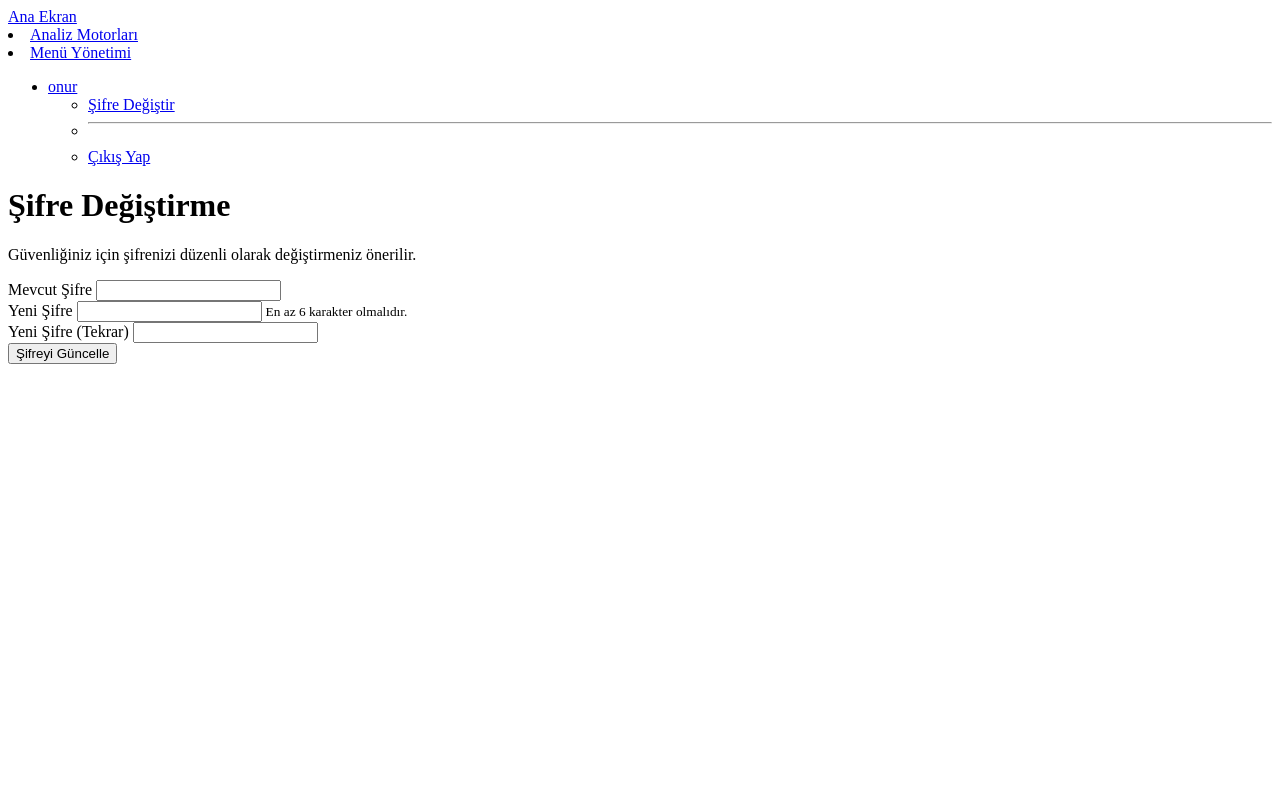
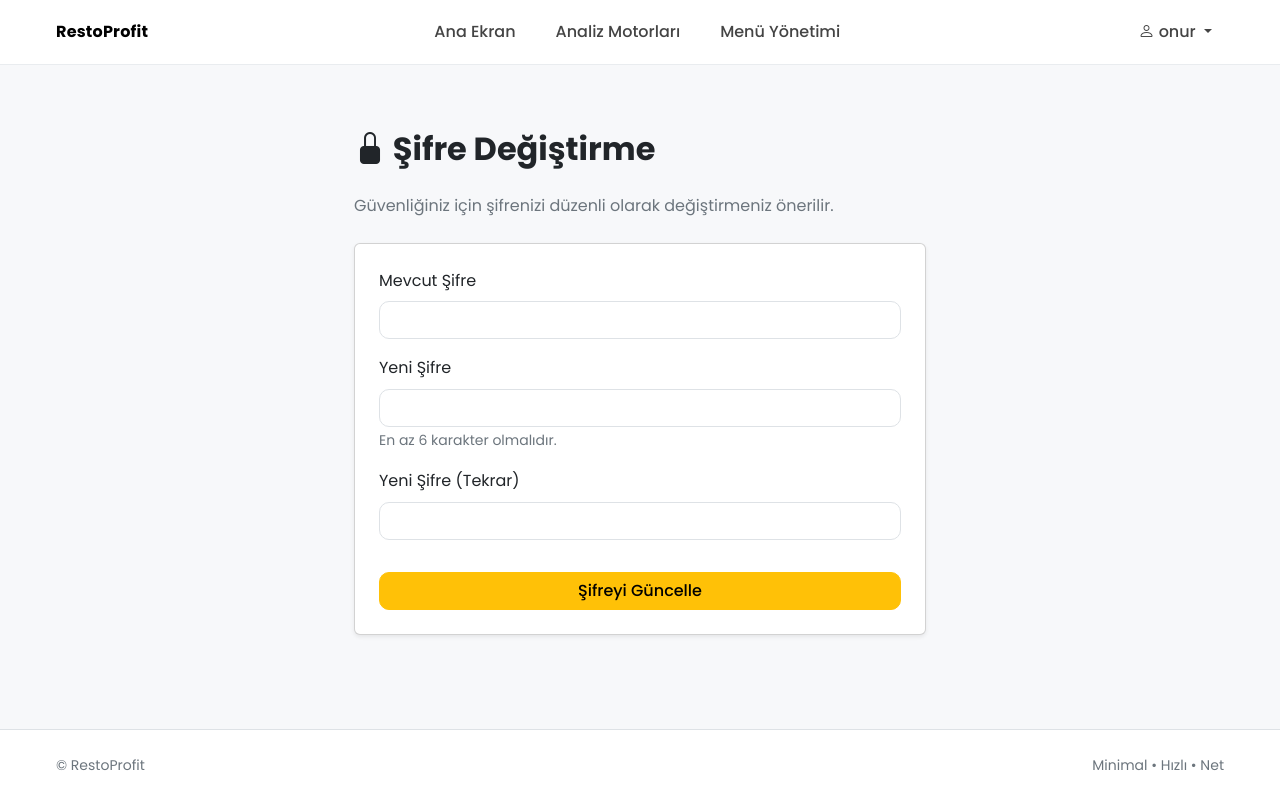
Before and after one commit to onurturkben/restoprofit, a Flask app: page /change-password in a window 1280 px wide. Run offline with Flask 3, Linux system fonts and the light colour scheme; the first user in the database is signed in; some libraries are stand-ins or nearby versions.

Commit message:
Update base.html

```diff
--- a/templates/base.html
+++ b/templates/base.html
@@ -1,64 +1,121 @@
 <!doctype html>
-<a class="nav-link {% if request.endpoint == 'dashboard' %}active{% endif %}" href="{{ url_for('dashboard') }}" {% if request.endpoint == 'dashboard' %}aria-current="page"{% endif %}>
-<i class="bi bi-house-door"></i> Ana Ekran
+<html lang="tr">
+<head>
+  <meta charset="utf-8">
+  <meta name="viewport" content="width=device-width, initial-scale=1">
+
+  <!-- Bootstrap -->
+  <link href="https://cdn.jsdelivr.net/npm/bootstrap@5.3.3/dist/css/bootstrap.min.css" rel="stylesheet">
+
+  <!-- Icons (yalın kullanacağız) -->
+  <link rel="stylesheet" href="https://cdn.jsdelivr.net/npm/bootstrap-icons@1.11.3/font/bootstrap-icons.min.css">
+
+  <!-- Poppins (Avenir alternatifi) -->
+  <link rel="preconnect" href="https://fonts.googleapis.com">
+  <link rel="preconnect" href="https://fonts.gstatic.com" crossorigin>
+  <link href="https://fonts.googleapis.com/css2?family=Poppins:wght@300;400;500;700&display=swap" rel="stylesheet">
+
+  <title>{{ title|default('RestoProfit') }} • RestoProfit</title>
+
+  <style>
+    :root{
+      /* 8px spacing system */
+      --s-1:8px; --s-2:16px; --s-3:24px; --s-4:32px; --s-5:48px; --s-6:64px;
+      /* renkler (minimal) */
+      --bg:#f7f8fa; --card:#ffffff; --text:#212529; --muted:#6c757d;
+      --line:#e9ecef; --brand:#0d0f12; --accent:#111827;
+    }
+    html,body{height:100%;}
+    body{
+      font-family:'Poppins',system-ui,-apple-system,Segoe UI,Roboto,Helvetica,Arial,sans-serif;
+      background:var(--bg); color:var(--text); line-height:1.6;
+    }
+    .rp-container{max-width:1200px; margin-inline:auto; padding-inline:var(--s-2);}
+    .rp-navbar{
+      background:#fff; border-bottom:1px solid var(--line);
+    }
+    .rp-navlink{color:#444; font-weight:500; padding:.5rem .75rem; border-radius:.5rem;}
+    .rp-navlink.active,.rp-navlink:hover{color:#000; background:rgba(0,0,0,.04);}
+    .rp-brand{font-weight:700; color:#000; letter-spacing:.2px;}
+    .rp-main{padding-block:var(--s-5);}
+    .rp-card{background:var(--card); border:1px solid var(--line); border-radius:12px;}
+    .rp-card .rp-card-body{padding:var(--s-4);}
+    h1{font-size:32px; line-height:40px; font-weight:700; margin-bottom:var(--s-3);}
+    h2{font-size:26px; line-height:32px; font-weight:700; margin-bottom:var(--s-2);}
+    h3{font-size:20px; line-height:24px; font-weight:500;}
+    .text-muted{color:var(--muted)!important;}
+    .btn{border-radius:10px; font-weight:500;}
+    .btn-dark{background:var(--brand); border-color:var(--brand);}
+    .table> :not(caption)>*>*{background:transparent;}
+    .rp-shadow{box-shadow:0 8px 24px rgba(0,0,0,.05);}
+    a{color:#1f2937; text-decoration:none;}
+    a:hover{text-decoration:underline;}
+    .form-control,.form-select{border-radius:10px;}
+    /* küçük yardımcılar */
+    .gap-8{gap:var(--s-1)} .gap-16{gap:var(--s-2)} .gap-24{gap:var(--s-3)}
+  </style>
+
+  {% block head %}{% endblock %}
+</head>
+<body class="d-flex flex-column">
+
+  <!-- NAVBAR -->
+  <nav class="rp-navbar">
+    <div class="rp-container d-flex align-items-center justify-content-between" style="height:64px;">
+      <a class="rp-brand" href="{{ url_for('dashboard') }}">RestoProfit</a>
+
+      <div class="d-flex align-items-center gap-16">
+        <a class="rp-navlink {% if request.endpoint == 'dashboard' %}active{% endif %}" href="{{ url_for('dashboard') }}">Ana Ekran</a>
+        <a class="rp-navlink {% if request.endpoint == 'reports' %}active{% endif %}" href="{{ url_for('reports') }}">Analiz Motorları</a>
+        <a class="rp-navlink {% if request.endpoint == 'admin_panel' %}active{% endif %}" href="{{ url_for('admin_panel') }}">Menü Yönetimi</a>
+      </div>
+
+      <div class="d-flex align-items-center gap-8">
+        {% if current_user.is_authenticated %}
+          <div class="dropdown">
+            <a class="rp-navlink dropdown-toggle" href="#" data-bs-toggle="dropdown">
+              <i class="bi bi-person"></i> {{ current_user.username }}
             </a>
-</li>
-<li class="nav-item">
-<a class="nav-link {% if request.endpoint == 'reports' %}active{% endif %}" href="{{ url_for('reports') }}" {% if request.endpoint == 'reports' %}aria-current="page"{% endif %}>
-<i class="bi bi-calculator-fill"></i> Analiz Motorları
-</a>
-</li>
-<li class="nav-item">
-<a class="nav-link {% if request.endpoint == 'admin_panel' %}active{% endif %}" href="{{ url_for('admin_panel') }}" {% if request.endpoint == 'admin_panel' %}aria-current="page"{% endif %}>
-<i class="bi bi-gear"></i> Menü Yönetimi
-</a>
-</li>
+            <ul class="dropdown-menu dropdown-menu-end">
+              <li><a class="dropdown-item" href="{{ url_for('change_password') }}">Şifre Değiştir</a></li>
+              <li><hr class="dropdown-divider"></li>
+              <li><a class="dropdown-item text-danger" href="{{ url_for('logout') }}">Çıkış Yap</a></li>
             </ul>
-
-
-<ul class="navbar-nav">
-{% if current_user.is_authenticated %}
-<li class="nav-item dropdown">
-<a class="nav-link dropdown-toggle d-flex align-items-center" href="#" id="userDropdown" role="button" data-bs-toggle="dropdown" aria-expanded="false">
-<i class="bi bi-person-circle" aria-hidden="true"></i>
-<span class="ms-1">{{ current_user.username }}</span>
-</a>
-<ul class="dropdown-menu dropdown-menu-end" aria-labelledby="userDropdown">
-<li><a class="dropdown-item" href="{{ url_for('change_password') }}"><i class="bi bi-key-fill"></i> Şifre Değiştir</a></li>
-<li><hr class="dropdown-divider"></li>
-<li><a class="dropdown-item text-danger" href="{{ url_for('logout') }}"><i class="bi bi-box-arrow-right"></i> Çıkış Yap</a></li>
-</ul>
-</li>
+          </div>
         {% else %}
-<li class="nav-item">
-<a class="nav-link" href="{{ url_for('login') }}"><i class="bi bi-box-arrow-in-right"></i> Giriş Yap</a>
-</li>
+          <a class="btn btn-dark btn-sm" href="{{ url_for('login') }}">Giriş Yap</a>
         {% endif %}
-</ul>
       </div>
     </div>
   </nav>
 
-
-<main class="container my-5">
+  <!-- FLASH -->
+  <div class="rp-container mt-3">
     {% with messages = get_flashed_messages(with_categories=true) %}
       {% if messages %}
         {% for category, message in messages %}
-<div class="alert alert-{{ category }} alert-dismissible fade show" role="alert">
-{{ message }}
-<button type="button" class="btn-close" data-bs-dismiss="alert" aria-label="Kapat"></button>
-</div>
+          <div class="alert alert-{{ category }} rp-shadow" role="alert">{{ message }}</div>
         {% endfor %}
       {% endif %}
     {% endwith %}
+  </div>
 
-
+  <!-- MAIN -->
+  <main class="rp-main">
+    <div class="rp-container">
       {% block content %}{% endblock %}
+    </div>
   </main>
 
+  <!-- FOOTER (minimal) -->
+  <footer class="mt-auto py-4 border-top" style="background:#fff;">
+    <div class="rp-container d-flex justify-content-between align-items-center">
+      <small class="text-muted">© {{  now().year if false else '' }} RestoProfit</small>
+      <small class="text-muted">Minimal • Hızlı • Net</small>
+    </div>
+  </footer>
 
-<script src="https://cdn.jsdelivr.net/npm/bootstrap@5.3.3/dist/js/bootstrap.bundle.min.js" integrity="sha384-YvpcrYf0tY3lHB60NNkmXc5s9fDVZLESaAA55NDzOxhy9GkcIdslK1eN7N6jIeHz" crossorigin="anonymous" defer></script>
-<script src="https://cdn.jsdelivr.net/npm/chart.js@3.7.1/dist/chart.min.js" defer></script>
+  <script src="https://cdn.jsdelivr.net/npm/bootstrap@5.3.3/dist/js/bootstrap.bundle.min.js" defer></script>
   {% block scripts %}{% endblock %}
 </body>
 </html>
```
Lines whose indentation alone changed are shown as unchanged.
